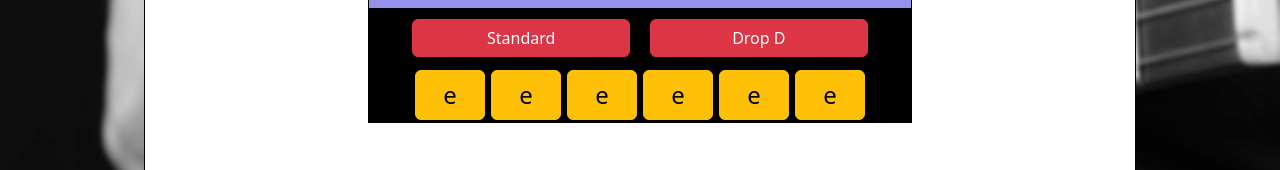
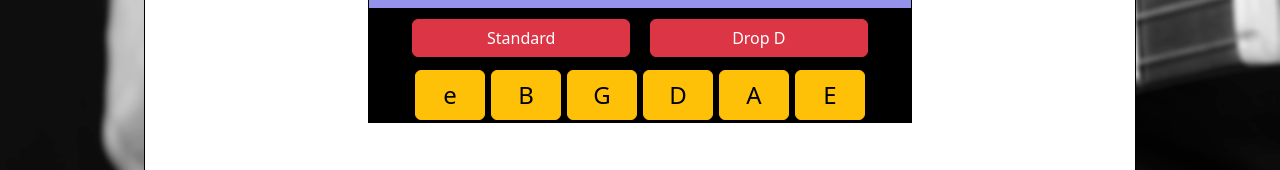
Before and after one commit to emilioparodi/my-guitar-web-app, an Angular app: page /tools in a window 1280 px wide. Shown: the part 362-532 px from the top of the page. Built offline with nearby package versions, Linux system fonts and the light colour scheme.

Commit message:
Fix: custom.js file 1.2

```diff
--- a/src/app/tuner/tuner.html
+++ b/src/app/tuner/tuner.html
@@ -28,19 +28,38 @@
 <div class="tuner">
 <button type="button" class="btn btn-warning" id="tuner-button"
   onclick="var a = document.getElementById('audio1'); a.currentTime = 0; a.play()">e</button>
-<audio id="audio1" src="/assets/audio/E-high.mp3" ></audio>
+<audio id="audio1">
+    <source src="/assets/audio/E-high.mp3" type="audio/mpeg">
+</audio>
+
 <button type="button" class="btn btn-warning" id="tuner-button"
-  onclick="var a = document.getElementById('audio1'); a.currentTime = 0; a.play()">e</button>
-<audio id="audio1" src="/assets/audio/B.mp3" ></audio><button type="button" class="btn btn-warning" id="tuner-button"
-  onclick="var a = document.getElementById('audio1'); a.currentTime = 0; a.play()">e</button>
-<audio id="audio1" src="/assets/audio/G.mp3" ></audio><button type="button" class="btn btn-warning" id="tuner-button"
-  onclick="var a = document.getElementById('audio1'); a.currentTime = 0; a.play()">e</button>
-<audio id="audio1" src="/assets/audio/D.mp3" ></audio><button type="button" class="btn btn-warning" id="tuner-button"
-  onclick="var a = document.getElementById('audio1'); a.currentTime = 0; a.play()">e</button>
-<audio id="audio1" src="/assets/audio/A.mp3" ></audio><button type="button" class="btn btn-warning" id="tuner-button"
-  onclick="var a = document.getElementById('audio1'); a.currentTime = 0; a.play()">e</button>
-<audio id="audio1" src="/assets/audio/E.mp3" ></audio>
+  onclick="var a = document.getElementById('audio2'); a.currentTime = 0; a.play()">B</button>
+<audio id="audio2">
+    <source src="/assets/audio/B.mp3" type="audio/mpeg">
+</audio>
+<button type="button" class="btn btn-warning" id="tuner-button"
+  onclick="var a = document.getElementById('audio3'); a.currentTime = 0; a.play()">G</button>
+<audio id="audio3">
+    <source src="/assets/audio/G.mp3" type="audio/mpeg">
+</audio>
+<button type="button" class="btn btn-warning" id="tuner-button"
+  onclick="var a = document.getElementById('audio4'); a.currentTime = 0; a.play()">D</button>
+<audio id="audio4">
+    <source src="/assets/audio/D.mp3" type="audio/mpeg">
+</audio>
+<button type="button" class="btn btn-warning" id="tuner-button"
+  onclick="var a = document.getElementById('audio5'); a.currentTime = 0; a.play()">A</button>
+<audio id="audio5">
+    <source src="/assets/audio/A.mp3" type="audio/mpeg">
+</audio>
+<button type="button" class="btn btn-warning" id="tuner-button"
+  onclick="var a = document.getElementById('audio6'); a.currentTime = 0; a.play()">E</button>
+<audio id="audio6">
+    <source src="/assets/audio/E.mp3" type="audio/mpeg">
+</audio>
 <button type="button" class="btn btn-warning" id="tuner-button" style="display: none"
-  onclick="var a = document.getElementById('audio1'); a.currentTime = 0; a.play()">e</button>
-<audio id="audio1" src="/assets/audio/D.mp3" ></audio>
+  onclick="var a = document.getElementById('audio6.1'); a.currentTime = 0; a.play()">D</button>
+<audio id="audio6.1">
+    <source src="/assets/audio/D.mp3" type="audio/mpeg">
+</audio>
 </div>
```
